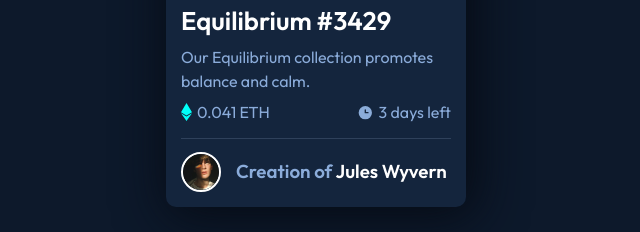
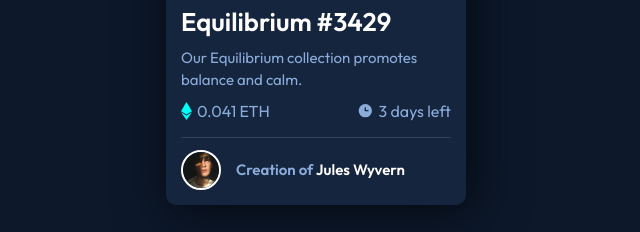
Before and after one commit to marwanzayed/nft-preview-card-component, a plain HTML site: page index.html in a window 1280 px wide. Shown: the part 443-675 px from the top of the page, without its empty margins (324-964 px from the left). Drawn offline with Linux system fonts and the light colour scheme.

Commit message:
Upload File

```diff
--- a/css/style.css
+++ b/css/style.css
@@ -80,7 +80,7 @@ a {
 }
 .card p {
   color: var(--Soft-blue);
-  font-size: 16px;
+  font-size: 15px;
   line-height: 1.5;
   margin-bottom: 10px;
 }
@@ -127,6 +127,7 @@ a {
 .card .avatar h3 {
   color: var(--Soft-blue);
   margin-left: 15px;
+  font-size: 15px;
 }
 .card .avatar h3 span {
   color: var(--White);
```
